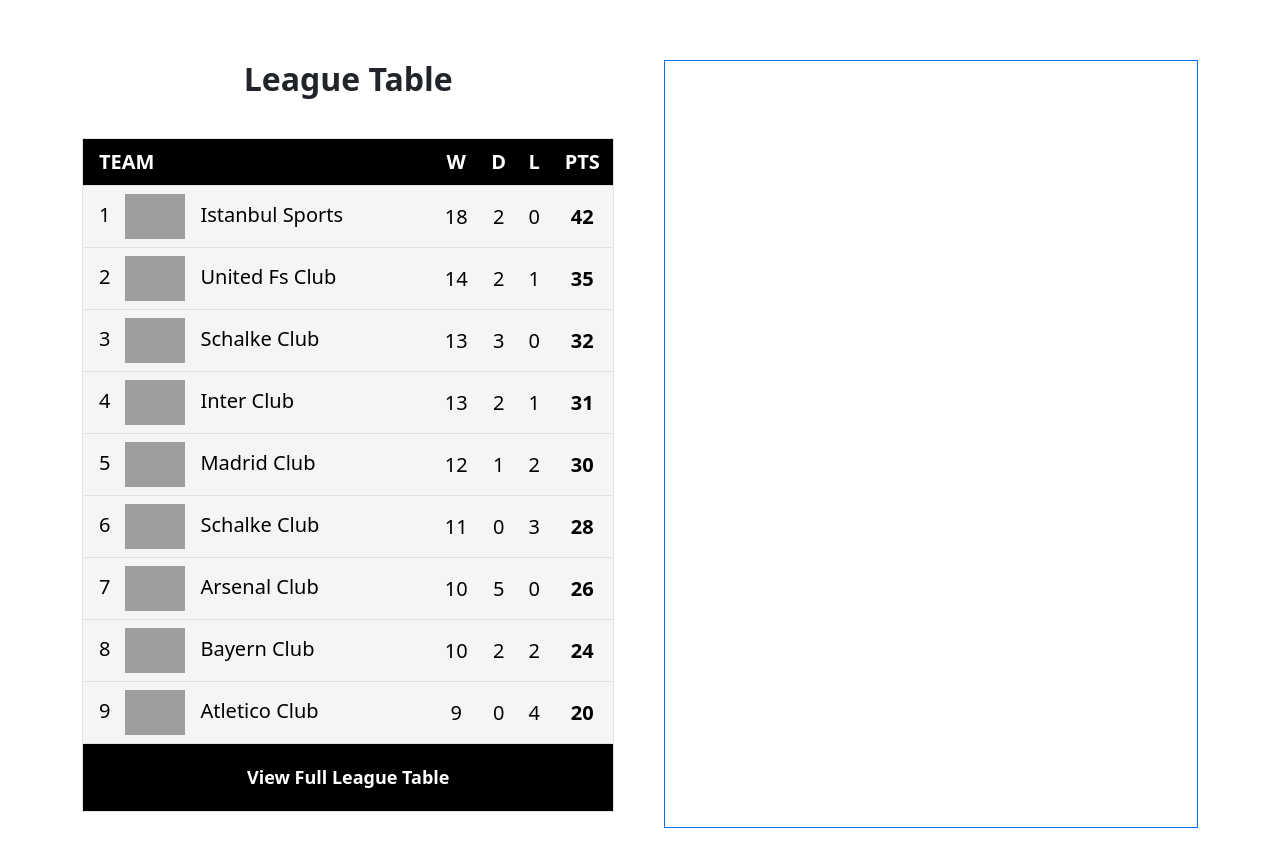
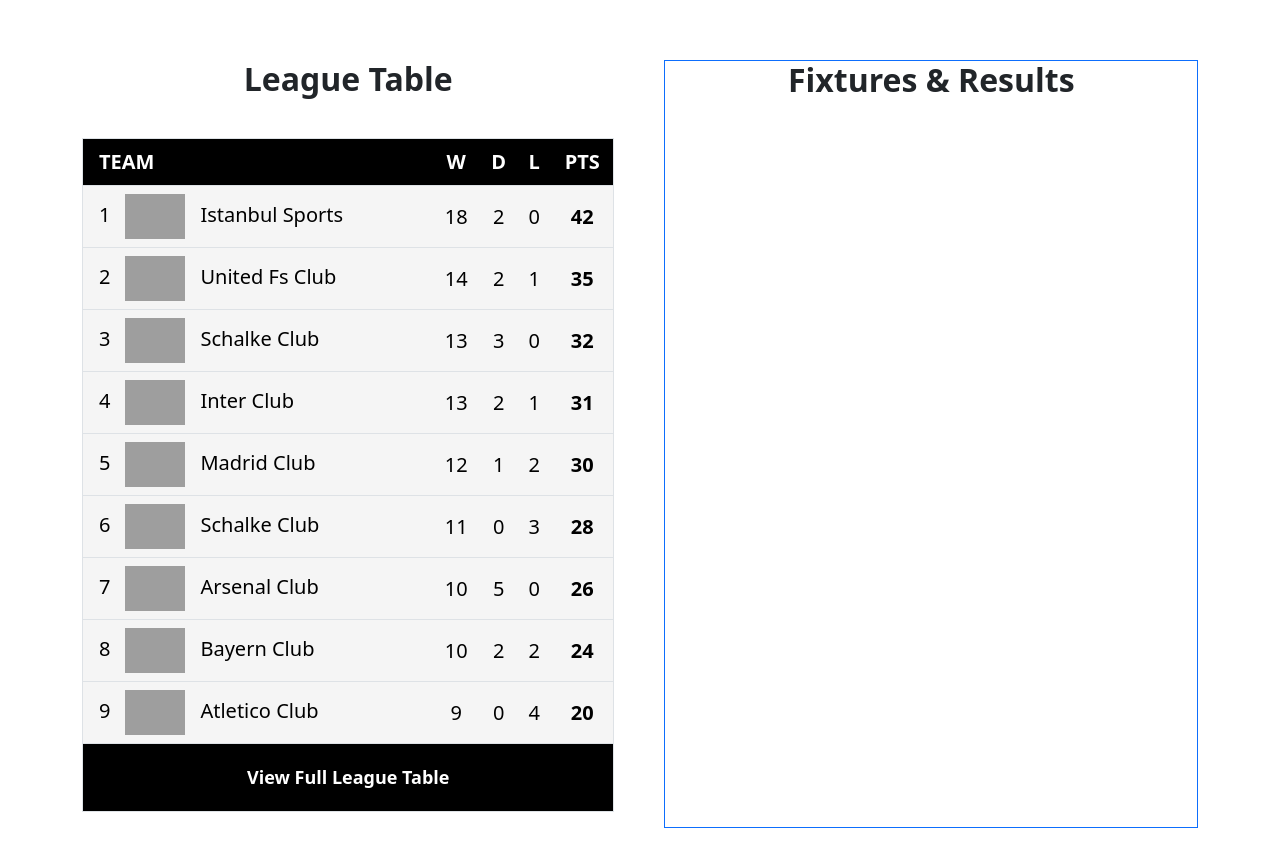
Before and after one commit to FernandoVerderame/proj-html-vuejs, a Vue app: page / in a window 1280 px wide. Shown: the top 866 px of the page. Built offline with nearby package versions, Linux system fonts and the light colour scheme; grey boxes are pictures that could not be loaded.

Commit message:
added h2 into fixtures & results

```diff
--- a/src/components/ranking/FixturesAndResults.vue
+++ b/src/components/ranking/FixturesAndResults.vue
@@ -6,6 +6,7 @@ export default {
 
 <template>
     <div class="results border border-primary">
+        <h2>Fixtures & Results</h2>
     </div>
 </template>
 
@@ -13,4 +14,10 @@ export default {
 .results {
     width: 100%;
 }
+
+h2 {
+    text-align: center;
+    font-weight: 700;
+    margin-bottom: 40px;
+}
 </style>
```
